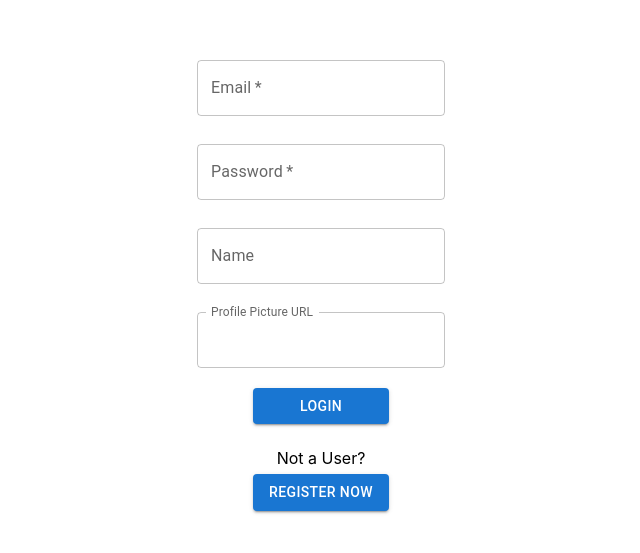
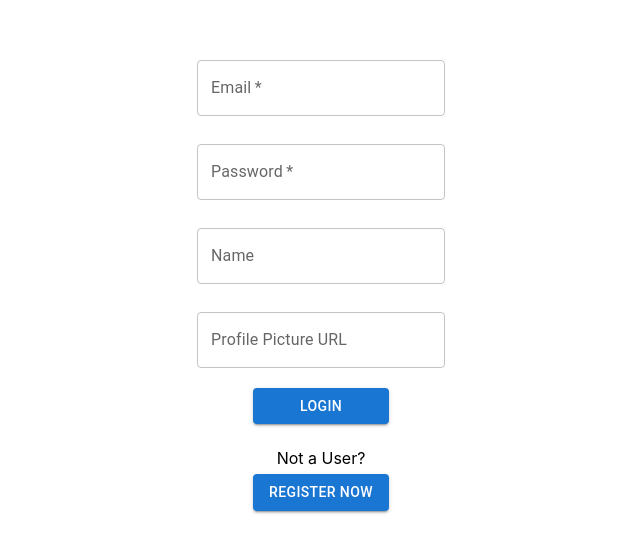
Before and after one commit to williamtober/firebase-user-auth, a React (Create React App) app: page / in a window 1280 px wide. Shown: the part 111-664 px from the top of the page, without its empty margins (319-959 px from the left). Built offline with nearby package versions, Linux system fonts and the light colour scheme; no server answers.

Commit message:
typo on login ln 120

```diff
--- a/src/pages/login.js
+++ b/src/pages/login.js
@@ -117,7 +117,7 @@ export const Login = () => {
                         label='Profile Picture URL'
                         type='text'
                         value={profilePic}
-                        value={e => setProfilePic(e.target.value)}
+                        onChange={e => setProfilePic(e.target.value)}
                         margin="dense"
                     />
                 </Grid>
```
